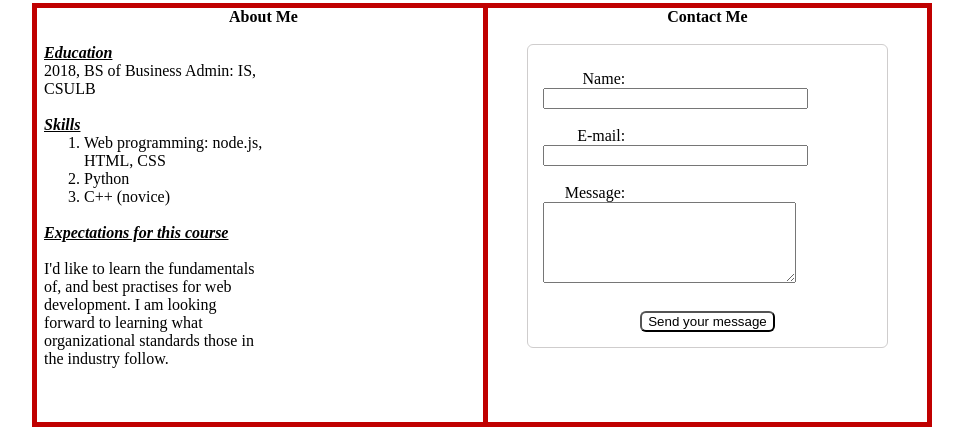
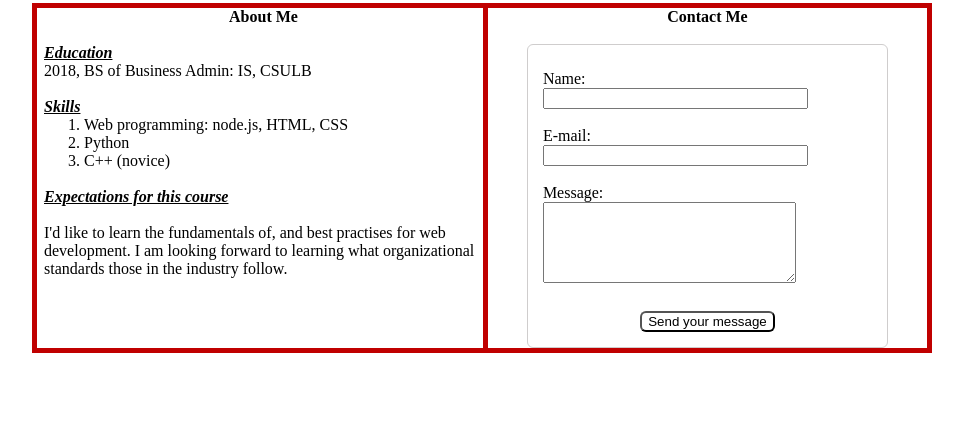
Before and after one commit to JacobGastelum/Homework-1, a website: page website/index.html in a window 1280 px wide. Shown: the part 387-822 px from the top of the page, without its empty margins (158-1121 px from the left). After the commit the page ends 800 px from the top, so only its background shows below. Drawn offline with Linux system fonts and the light colour scheme.

Commit message:
finalized formating

```diff
--- a/website/index.html
+++ b/website/index.html
@@ -37,17 +37,17 @@
             <div id="contact-me-column">
                 <p class="text-center"><strong>Contact Me</strong></p><br>
                 <form class="form-box">
-                    <div class="label-text">
+                    <div class="text-left">
                         <div>
-                            <label for="name">Name:</label>
+                            <label for="name">Name:</label><br>
                             <input name="name" id="email" type="text" size="30"><br><br>
                         </div>
                         <div>
-                            <label for="email">E-mail:</label>
+                            <label for="email">E-mail:</label><br>
                             <input name="email" id="email" type="email" size="30"><br><br>
                         </div>
                         <div>
-                            <label for="comment">Message:</label>
+                            <label for="comment">Message:</label><br>
                             <textarea name="comment" id="comment" rows="5" cols="29"></textarea><br><br>
                         </div>
                     </div>
--- a/website/main.css
+++ b/website/main.css
@@ -11,17 +11,16 @@
     width: 900px;
     padding-top: 25px;
 }
-.flex-row div {
-    width: 50%;
-}
 #about-me-column {
     border: 5px solid #C00000;
     padding-left: 7px;
+    width: 100%;
 }
 #contact-me-column {
     border-top: 5px solid #C00000;
     border-right: 5px solid #C00000;
     border-bottom: 5px solid #C00000;
+    width: 100%;
 }
 p {
     margin: 0;
@@ -37,10 +36,6 @@ ol {
 }
 .text-underline {
     text-decoration: underline;
-}
-.label-text{
-    text-align: right;
-    padding-right: 20px;
 }
 img {
     height: 250px;
```
